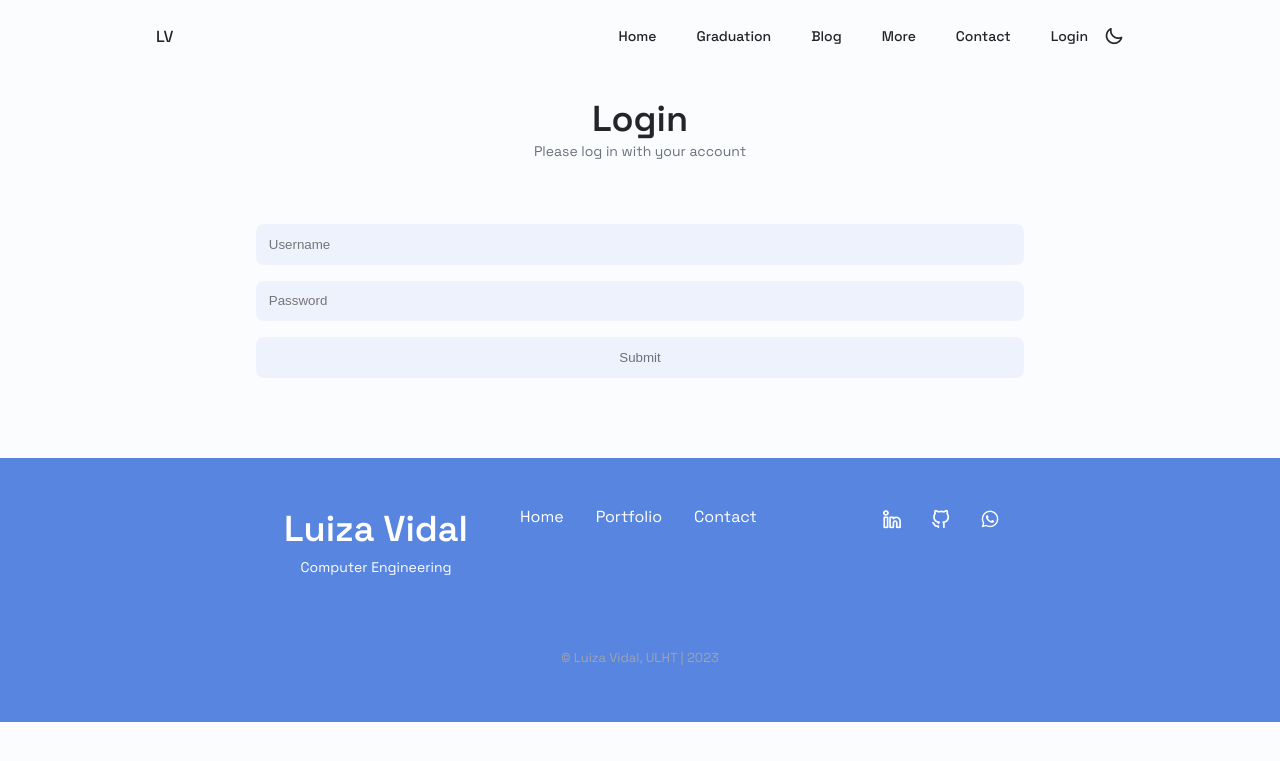
After one commit to lcopolillo/a22106688_portfolioDjango, a Django app: page /login in a window 1280 px wide. The commit adds this page. Shown: the top 761 px of the page. Run offline with Django 4.2, Linux system fonts and the light colour scheme; some libraries are stand-ins or nearby versions.

Commit message:
add login + logout. fix styles

```diff
--- a/config/settings.py
+++ b/config/settings.py
@@ -25,7 +25,7 @@ SECRET_KEY = 'django-insecure-i2oy%h2j_y0uma9#-^!)rg!thrzbb59a-08_e@biuy)g8-#mar
 # SECURITY WARNING: don't run with debug turned on in production!
 DEBUG = True
 
-ALLOWED_HOSTS = []
+ALLOWED_HOSTS = ['lcopolillo.pythonanywhere.com', '127.0.0.1']
 
 
 # Application definition
@@ -125,3 +125,4 @@ DEFAULT_AUTO_FIELD = 'django.db.models.BigAutoField'
 
 MEDIA_URL = '/media/'
 MEDIA_ROOT = os.path.join(BASE_DIR, 'media')
+LOGIN_URL = 'portfolio:login'
--- a/portfolio/static/portfolio/css/styles.css
+++ b/portfolio/static/portfolio/css/styles.css
@@ -1129,6 +1129,7 @@ input[type="text"] {
   background-color: var(--input-color);
 }
 
+
 .insp_button {
   background-color: var(--first-color-second);
   color: #fff;
@@ -1228,6 +1229,31 @@ p.parallax_info {
   text-decoration: none;
 }
 
+.input_container input{
+  width: 100%;
+  padding: 0.8rem;
+  margin-bottom: var(--mb-1);
+  border-radius: 0.5rem;
+  border: none;
+  background-color: var(--input-color);
+}
+
+.login_button{
+  display: inline-block;
+  background-color: var(--first-color);
+  color: var(--text-color);
+  padding: 0.7rem;
+  border-radius: 1.5rem;
+  font-weight: var(--font-medium);
+  transition: 0.3s all 0s ease;
+  cursor: pointer;
+}
+
+.login_button:hover{
+  background-color: var(--first-color-alt);
+  color: #fff;
+}
+
 /*media queries*/
 @media screen and (min-width: 568px) {
   .home_content {
--- a/portfolio/templates/portfolio/layout.html
+++ b/portfolio/templates/portfolio/layout.html
@@ -3,6 +3,7 @@
 
 <!DOCTYPE html>
 <html lang="en">
+
 <head>
     <meta charset="UTF-8" />
     <meta name="viewport" content="width=device-width, initial-scale=1.0" />
@@ -42,7 +43,7 @@
                     </li>
                     <li class="nav_item">
                         <a href="{% url 'portfolio:blog_home' %}" class="nav_link">
-                            <i class="uil uil-book nav_icon"></i> Blog
+                            <i class="uil uil-book nav_icon"></i> Blog <!--ALTERAR ICON-->
                         </a>
                     </li>
                     <li class="nav_item">
@@ -53,6 +54,16 @@
                     <li class="nav_item">
                         <a href="#contact" class="nav_link">
                             <i class="uil uil-phone nav_icon"></i> Contact
+                        </a>
+                    </li>
+                    <li class="nav_item">
+                        <a href="{% url 'portfolio:login' %}" class="nav_link">
+                            {% if user.is_authenticated %}
+                            <h2>Hi {{ user.username }}</h2>
+                            <a class="nav_link" href="{% url 'portfolio:logout' %}">Logout</a>
+                            {% else %}
+                            <a class="nav_link" href="{% url 'portfolio:login' %}">Login</a>
+                            {% endif %}
                         </a>
                     </li>
                 </ul>
--- /dev/null
+++ b/portfolio/templates/portfolio/login.html
@@ -0,0 +1,25 @@
+{% extends 'portfolio/layout.html' %}
+{% load static %}
+
+{% block main %}
+<section class="login section" id="section">
+    <h2 class="section_title">Login</h2>
+    <span class="section_subtitle">Please log in with your account</span>
+    <div class="comment-box">
+        {% if message %}
+        <div>{{ message }}</div>
+        {% endif %}
+        <div class="login_container container grid">
+            <form action="{%  url 'portfolio:login'  %}" method="POST">
+                {% csrf_token %}
+                <div class="input_container">
+                    <input type="text" name="username" placeholder="Username">
+                    <input type="password" name="password" placeholder="Password">
+                    <input class="login_button" type="submit">
+
+                </div>
+            </form>
+        </div>
+    </div>
+</section>
+{% endblock main %}
--- a/portfolio/urls.py
+++ b/portfolio/urls.py
@@ -15,4 +15,6 @@ urlpatterns = [
     path('blog/delete/<int:post_id>', views.blog_delete_post_view, name='blog_delete'),
     path('blog/like/<int:id_post>', views.blog_like_post, name="blog_like"),
     path('blog/deslike/<int:idP>', views.blog_deslike_post, name="blog_deslike"),
+    path('login', views.login_view, name='login'),
+    path('logout', views.logout_view, name='logout'),
 ]
--- a/portfolio/views.py
+++ b/portfolio/views.py
@@ -1,6 +1,9 @@
 from django.shortcuts import render, redirect
 from django.http import HttpResponseRedirect
 from django.urls import reverse
+from django.contrib.auth.decorators import login_required
+from django.contrib.auth import authenticate, login, logout
+from django.contrib.auth.models import User
 
 from .models import Post
 from .forms import PostForm
@@ -33,6 +36,7 @@ def blog_new_post_view(request):
     return render(request, 'portfolio/blog/new.html', context)
 
 #edit post
+@login_required
 def blog_edit_post_view(request, post_id):
     post = Post.objects.get(id=post_id)
     form = PostForm(request.POST or None, instance=post)
@@ -64,3 +68,26 @@ def blog_deslike_post(request, idP):
     Post.objects.filter(id=idP).update(deslike=deslikesNoPost)
 
     return HttpResponseRedirect(reverse('portfolio:blog_home'))
+
+#login
+def login_view(request):
+    if request.method == "POST":
+        username = request.POST['username']
+        password = request.POST['password']
+        user = authenticate(request,
+                            username=username,
+                            password=password)
+        if user is not None:
+            login(request, user)
+            return HttpResponseRedirect(reverse('portfolio:home'))
+        else:
+            return render(request, "portfolio/login.html", {
+                'message': "Invalid credentials."
+            })
+    return render(request, "portfolio/login.html")
+
+def logout_view(request):
+     logout(request)
+     return render(request, "portfolio/login.html", {
+                'message': "Successfuly loged out."
+            })
```
Also changed, not shown: portfolio/templates/portfolio/blog/home.html (+5 -2 lines). Lines whose indentation alone changed are shown as unchanged.
